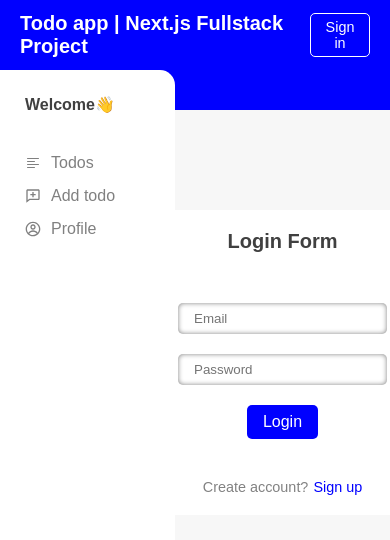
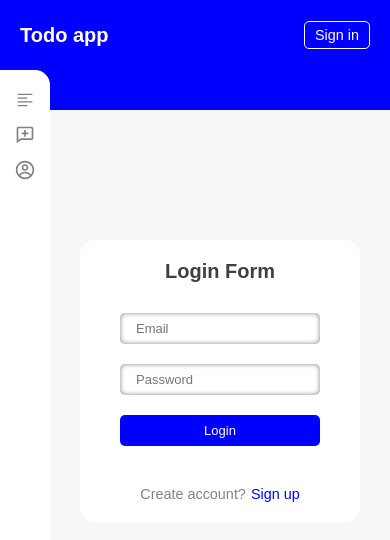
Before and after one commit to IliaMoradian11/next.js-todo-app, a Next.js app: page /account/sign-in in a window 390 px wide. Shown: the top 540 px of the page. Built offline with nearby package versions, Linux system fonts and the light colour scheme; no server answers.

Commit message:
Make project responsive

```diff
--- a/components/layout/Layout.js
+++ b/components/layout/Layout.js
@@ -20,7 +20,9 @@ function Layout({ children }) {
     <>
       <header className={styles.header}>
         <Link href="/">
-          <h2>Todo app | Next.js Fullstack Project</h2>
+          <h2>
+            Todo app <span>| Next.js Fullstack Project</span>
+          </h2>
         </Link>
         {status === "authenticated" ? (
           <button onClick={signOutHandler}>
@@ -41,19 +43,19 @@ function Layout({ children }) {
             <li>
               <Link href="/">
                 <BsTextLeft />
-                Todos
+                <span>Todos</span>
               </Link>
             </li>
             <li>
               <Link href="/todos/add-todo">
                 <BiCommentAdd />
-                Add todo
+                <span>Add todo</span>
               </Link>
             </li>
             <li>
               <Link href="/account/profile">
                 <CgProfile />
-                Profile
+                <span>Profile</span>
               </Link>
             </li>
           </ul>
--- a/styles/layout/Layout.module.css
+++ b/styles/layout/Layout.module.css
@@ -71,3 +71,33 @@
   padding: 30px;
   overflow-y: auto;
 }
+
+@media (max-width: 500px) {
+  .header h2 span {
+    display: none;
+  }
+}
+
+@media (max-width: 768px) {
+  .content aside li svg {
+    margin-right: 0;
+    font-size: 1.25rem;
+  }
+  .content aside li span {
+    display: none;
+  }
+  .content aside {
+    width: 50px;
+    padding: 0;
+    display: flex;
+    flex-direction: column;
+    align-items: center;
+    padding-top: 20px;
+  }
+  .content aside div {
+    display: none;
+  }
+  .content main {
+    width: calc(100% - 50px);
+  }
+}
--- a/styles/modules/StatusRadios.module.css
+++ b/styles/modules/StatusRadios.module.css
@@ -10,3 +10,9 @@
   border: none;
   font-size: 1rem;
 }
+
+@media (max-width: 425px) {
+  .status {
+    width: 100%;
+  }
+}
--- a/styles/pages/forms.module.css
+++ b/styles/pages/forms.module.css
@@ -57,3 +57,30 @@
   color: blue;
   margin-left: 5px;
 }
+
+@media (max-width: 425px) {
+  .wrapper,
+  .container {
+    width: 100%;
+  }
+  .wrapper {
+    margin-top: 100px;
+  }
+  .container h2 {
+    margin-bottom: 30px;
+  }
+  .container button[type="submit"],
+  .container input {
+    width: 100%;
+    font-size: small;
+  }
+}
+
+@media (max-width: 375px) {
+  .container {
+    padding: 20px 30px;
+  }
+  .container p {
+    font-size: 0.8rem;
+  }
+}
--- a/styles/templates/Todos.module.css
+++ b/styles/templates/Todos.module.css
@@ -3,3 +3,21 @@
   grid-template-columns: repeat(4, 1fr);
   gap: 30px;
 }
+
+@media (max-width: 1200px) {
+  .container {
+    grid-template-columns: repeat(3, 1fr);
+  }
+}
+
+@media (max-width: 900px) {
+  .container {
+    grid-template-columns: repeat(2, 1fr);
+  }
+}
+
+@media (max-width: 550px) {
+  .container {
+    grid-template-columns: 1fr;
+  }
+}
```
Also changed, not shown: styles/pages/add-todo.module.css (+18 -0 lines), styles/pages/profile.module.css (+25 -0 lines).
